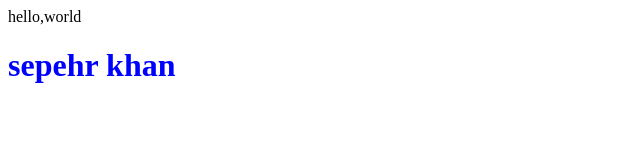
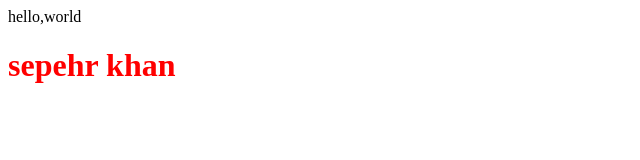
Before and after one commit to mrkhajepour/test-cs50x, a plain HTML site: page index.html in a window 1280 px wide. Shown: the whole page, without its empty margins (0-640 px from the left). Drawn offline with Linux system fonts and the light colour scheme.

Commit message:
change color to heading

```diff
--- a/index.html
+++ b/index.html
@@ -8,6 +8,6 @@
 </head>
 <body>
     hello,world
-    <h1 style="color: blue;">sepehr khan</h1>
+    <h1 style="color: red;">sepehr khan</h1>
 </body>
 </html>
```
